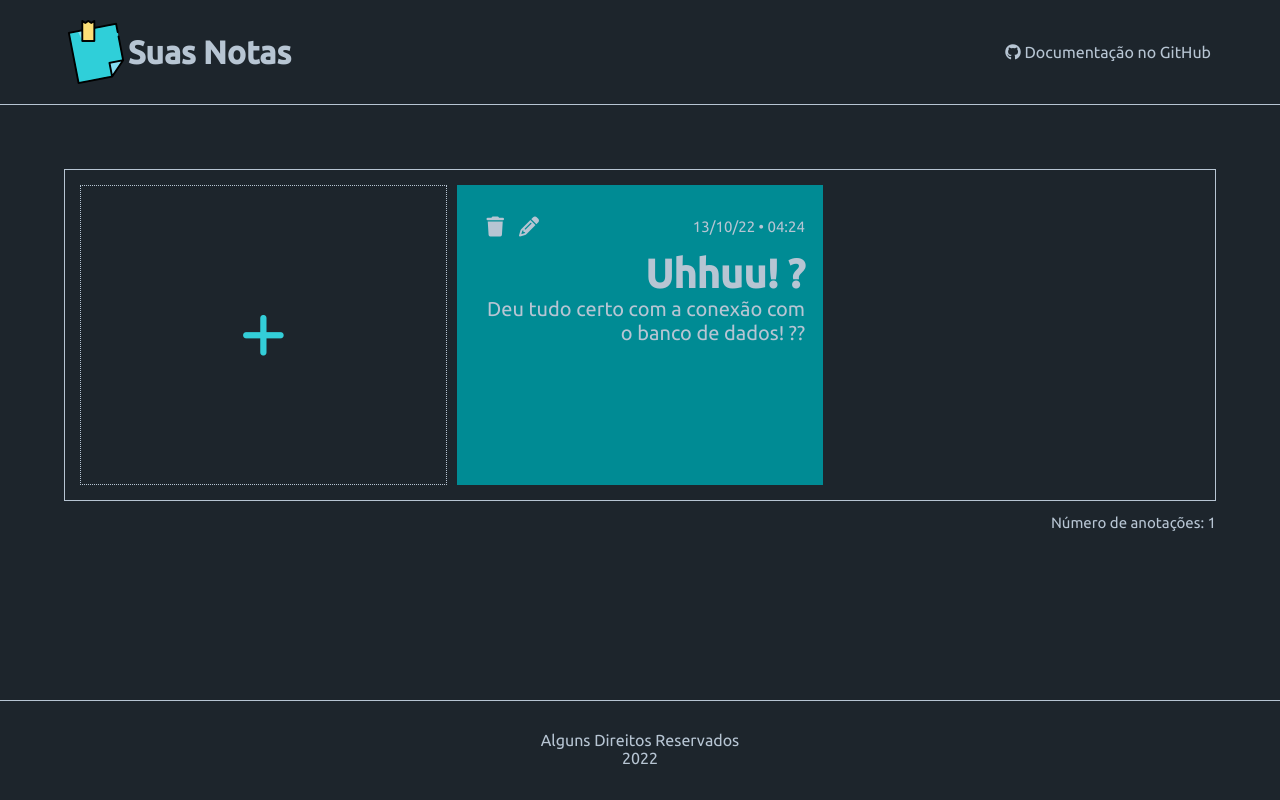
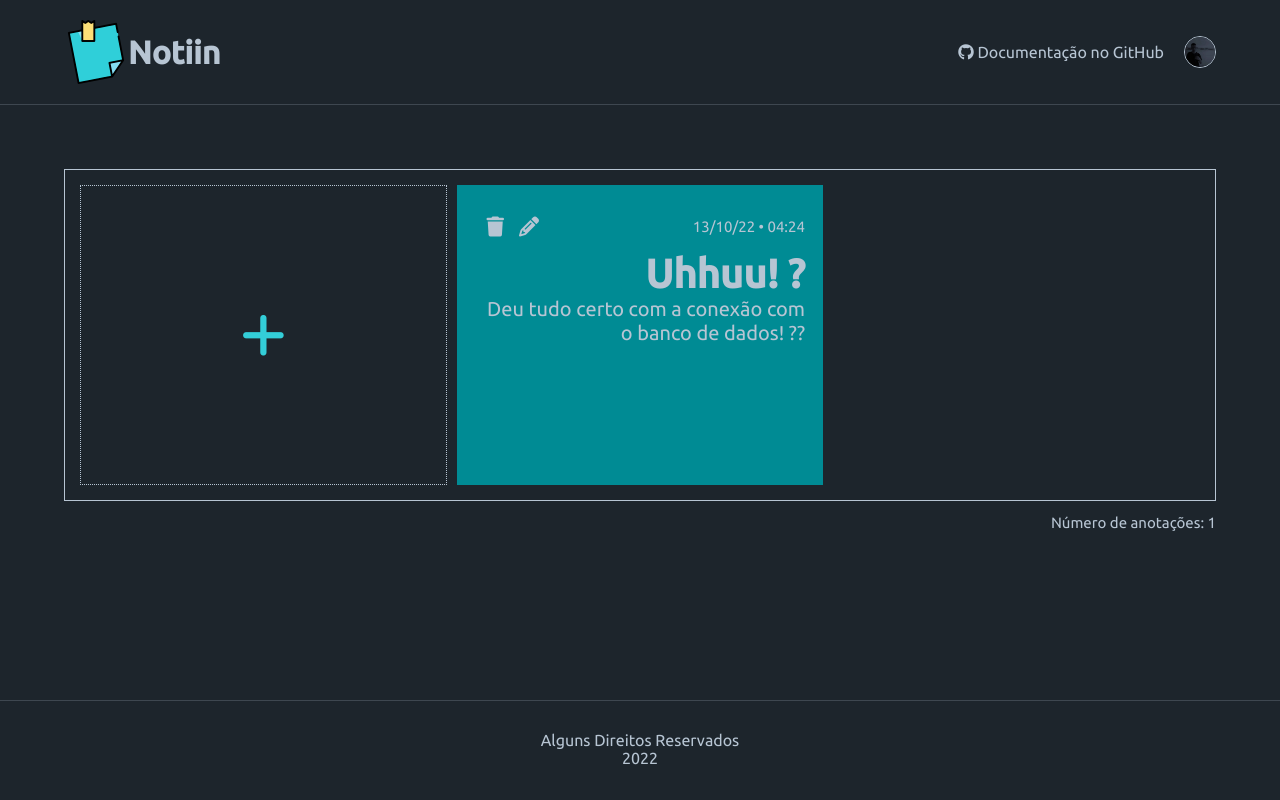
Before and after one commit to samuelsouzzza/Noti-in, a PHP site: page / in a window 1280 px wide. Run offline with PHP 8.4, Linux system fonts and the light colour scheme; data comes from the database, SQL or seed files in the repository; some libraries are stand-ins or nearby versions.

Commit message:
perfil pronto

```diff
--- a/css/style.css
+++ b/css/style.css
@@ -23,6 +23,10 @@
     font-family: Ubuntu;
     text-decoration: none;
 }
+
+body{
+    background-color: var(--fundo-principal);
+}
 a{
     transition: 0.5s;
     padding: 5px;
@@ -34,25 +38,37 @@ header a:hover{
     color: var(--primaria2);
     border-left: 1px solid var(--primaria2);
 }
-body{
-    background-color: var(--fundo-principal);
-}
 header{
     display: flex;
     justify-content: space-between;
     align-items: center;
     color: var(--neutra1);
     padding: 20px 5%;
-    border-bottom: 1px solid var(--neutra1);
+    border-bottom: 1px solid var(--neutra3);
 }
 header div{
     display: inline-flex;
     align-items: center;
 }
+header div+div{
+    min-width: 300px;
+    justify-content: end;
+}
 ul li{
-    list-style: none;
+    list-style:none;
 }
-
+.img-perfil{
+    max-width: 32px;
+    max-height: 32px;
+    border-radius: 50%;
+    border: 1px solid var(--neutra1);
+    margin-left: 5%;
+    transition: 0.5s;
+}
+.img-perfil:hover{
+    border: 1px solid var(--primaria2);
+    transform: scale(1.1);
+}
 main{
     display: grid;
     grid-template-columns: repeat(4, minmax(auto, 1fr));
@@ -96,7 +112,7 @@ main{
     text-align: right;
     display: flex;
     flex-direction: column;
-    word-break:break-all;
+    word-break:keep-all;
     height: 100%;
 }
 .itens:hover{
@@ -235,7 +251,7 @@ footer{
     width: 100%;
     height: 100px;
     background-color:var(--fundo-principal);
-    border-top: 1px solid var(--neutra1);
+    border-top: 1px solid var(--neutra3);
     color: var(--neutra1);
     position: fixed;
     text-align: center;
--- a/index.php
+++ b/index.php
@@ -11,22 +11,26 @@ include('db/connection.php');
         <meta http-equiv="X-UA-Compatible" content="IE=edge">
         <meta name="viewport" content="width=device-width, initial-scale=1.0">
         <link rel="stylesheet" type="text/css" href="css/style.css">
-        <link rel="shortcut icon" href="ico/favicon.ico" type="image/x-icon">
+        <link rel="shortcut icon" href="imgs/ico/favicon.ico" type="image/x-icon">
         <!-- <a href="https://www.flaticon.com/br/icones-gratis/nota" title="nota ícones">Nota ícones criados por Freepik - Flaticon</a> -->
         <link rel="preconnect" href="https://fonts.googleapis.com">
         <link rel="preconnect" href="https://fonts.gstatic.com" crossorigin>
         <link href="https://fonts.googleapis.com/css2?family=Ubuntu:wght@300;400;500&display=swap" rel="stylesheet">
-        <title>Suas Notas</title>
+        <title>Notiin</title>
     </head>
 <body>
     <header>
         <div>
-            <img src="ico/bloco-de-anotacoes.png" alt="Logo-principal">
-            <h1>Suas Notas</h1>
+            <img src="imgs/ico/bloco-de-anotacoes.png" alt="Logo-principal">
+            <h1>Notiin</h1>
         </div>
+        <div>
         <ul>
             <li><a href="https://github.com/samuelsouzzza/bloco-de-notas.git" target="blank"><i class="fa fa-github"></i> Documentação no GitHub</a></li>
         </ul>
+        <img src="imgs/Perfil.jpg" class="img-perfil" alt="foto-de-perfil">
+        </div>
+
     </header>
     <main>
         <div class="add-item">
```
Also changed, not shown: imgs/Perfil.jpg (added), imgs/ico/android-chrome-192x192.png (renamed from ico/android-chrome-192x192.png), imgs/ico/android-chrome-512x512.png (renamed from ico/android-chrome-512x512.png), imgs/ico/apple-touch-icon.png (renamed from ico/apple-touch-icon.png), imgs/ico/bloco-de-anotacoes.png (renamed from ico/bloco-de-anotacoes.png), imgs/ico/favicon-16x16.png (renamed from ico/favicon-16x16.png), imgs/ico/favicon-32x32.png (renamed from ico/favicon-32x32.png), imgs/ico/favicon.ico (renamed from ico/favicon.ico), 2 other files.
